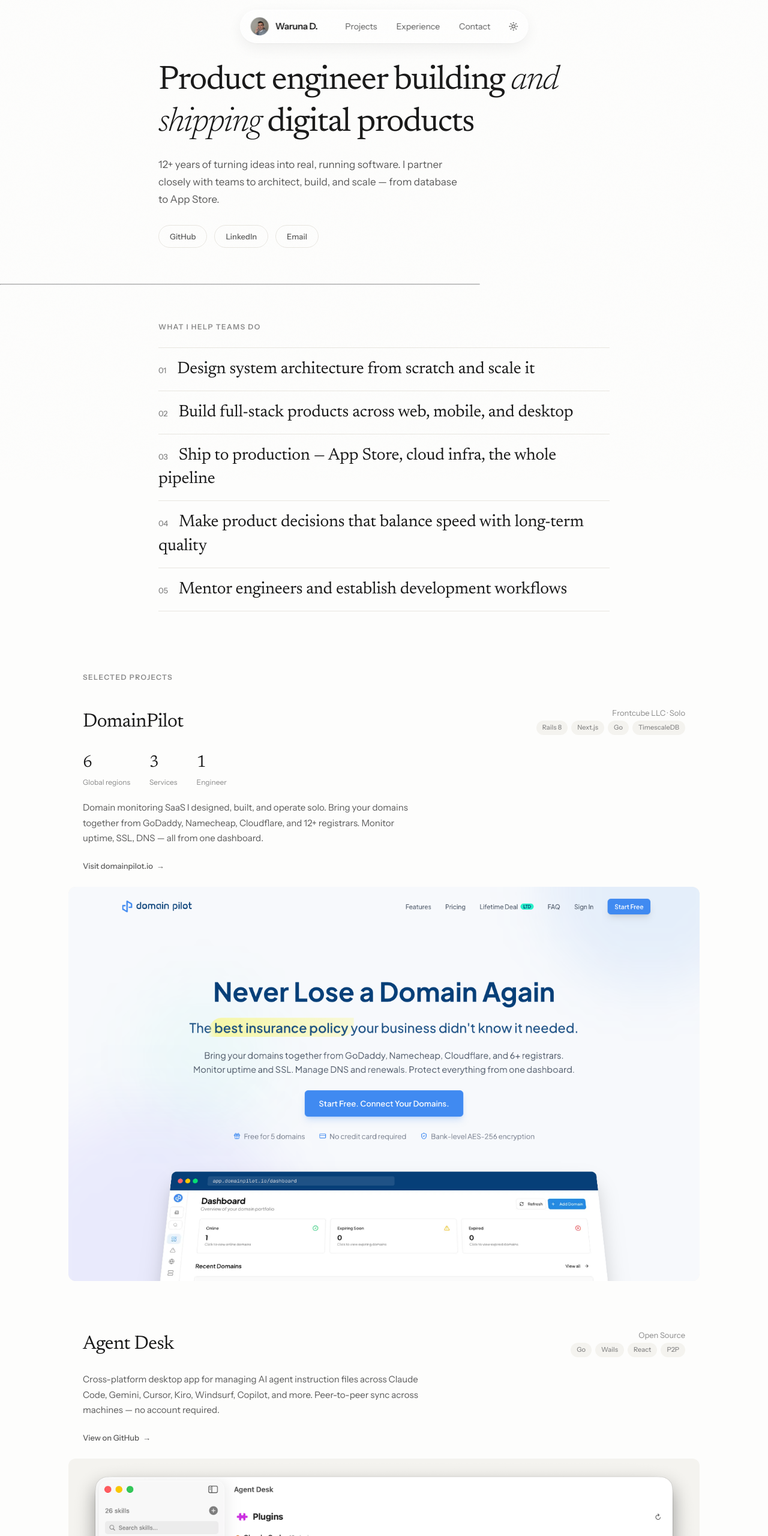
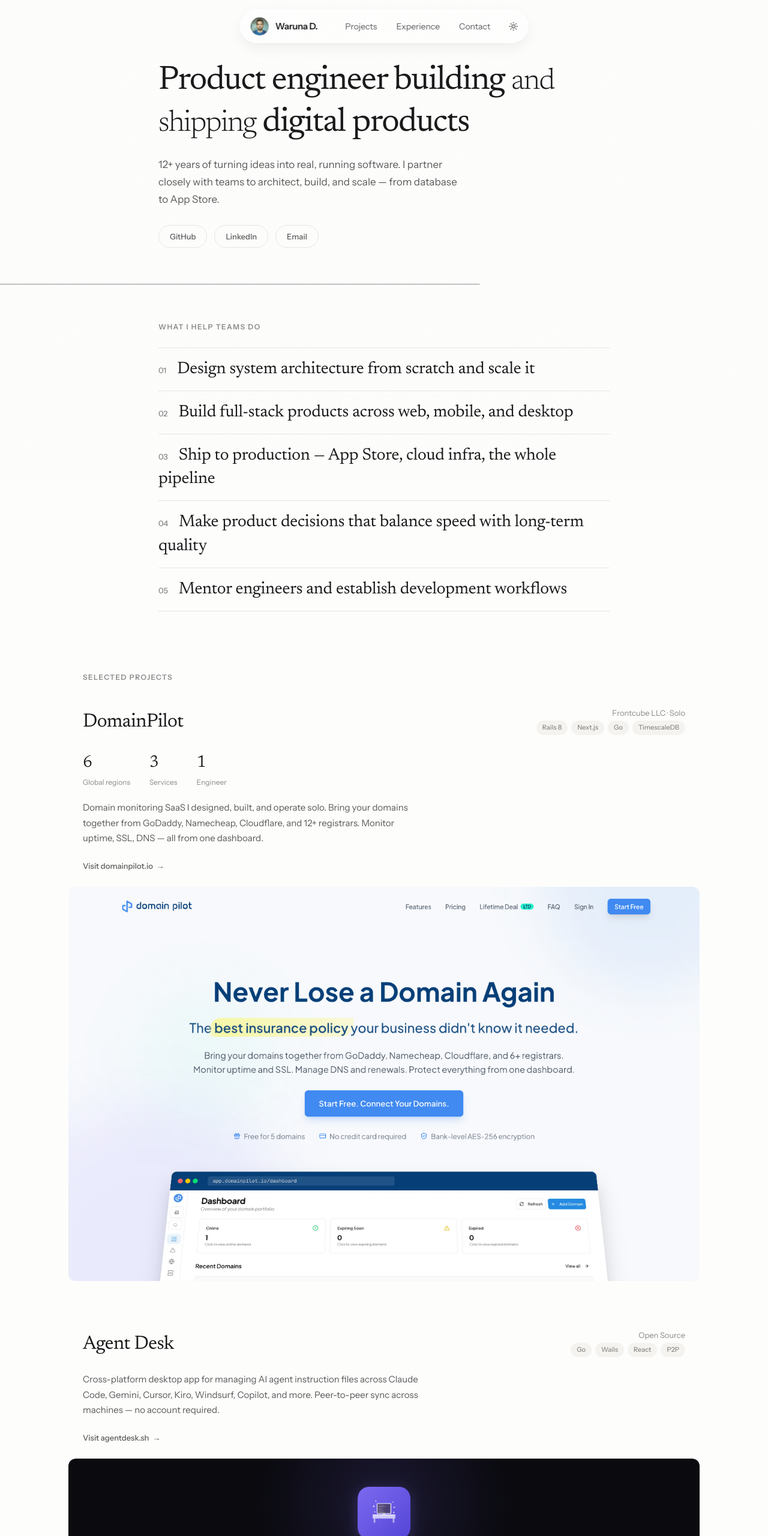
Before and after one commit to warunacds/portfolio, a plain HTML site: page index.html in a window 1280 px wide. Shown: the top 2560 px of the page at 60% size. Drawn offline with Linux system fonts and the light colour scheme.

Commit message:
changed avatar

```diff
--- a/index.html
+++ b/index.html
@@ -120,7 +120,7 @@ header .container{display:flex;align-items:center;gap:32px;padding:0}
   font-weight:400;line-height:1.25;letter-spacing:-.03em;
   max-width:680px;
 }
-.hero h1 em{font-style:italic;font-weight:300}
+.hero h1 em{font-style:normal;font-weight:300;font-size:.88em}
 .hero-sub{
   margin-top:20px;font-size:17px;color:var(--text-secondary);
   max-width:500px;line-height:1.7;
@@ -345,7 +345,7 @@ header{animation:slideDown .6s cubic-bezier(.25,.1,.25,1) .1s both}
 
 <header>
   <div class="container">
-    <a href="#" class="logo"><img src="images/avatar.jpg" alt="Waruna D." class="logo-avatar">Waruna D.</a>
+    <a href="#" class="logo"><img src="images/avatar_small.jpg" alt="Waruna D." class="logo-avatar">Waruna D.</a>
     <nav class="nav-links">
       <a href="#projects">Projects</a>
       <a href="#experience">Experience</a>
@@ -441,10 +441,11 @@ header{animation:slideDown .6s cubic-bezier(.25,.1,.25,1) .1s both}
           </div>
         </div>
         <p class="project-desc">Cross-platform desktop app for managing AI agent instruction files across Claude Code, Gemini, Cursor, Kiro, Windsurf, Copilot, and more. Peer-to-peer sync across machines — no account required.</p>
-        <a href="https://github.com/warunacds" class="project-link" target="_blank">View on GitHub</a>
+        <a href="https://agentdesk.sh/" class="project-link" target="_blank">Visit agentdesk.sh</a>
       </div>
       <div class="carousel" data-carousel>
         <div class="carousel-track">
+          <div class="carousel-slide"><img src="images/agentdesk-hero.png" alt="Agent Desk landing page"></div>
           <div class="carousel-slide"><img src="images/agentdesk-app.png" alt="Agent Desk application" style="aspect-ratio:auto;object-fit:contain"></div>
         </div>
         <div class="carousel-nav"></div>
```
Also changed, not shown: images/agentdesk-hero.png (added).
